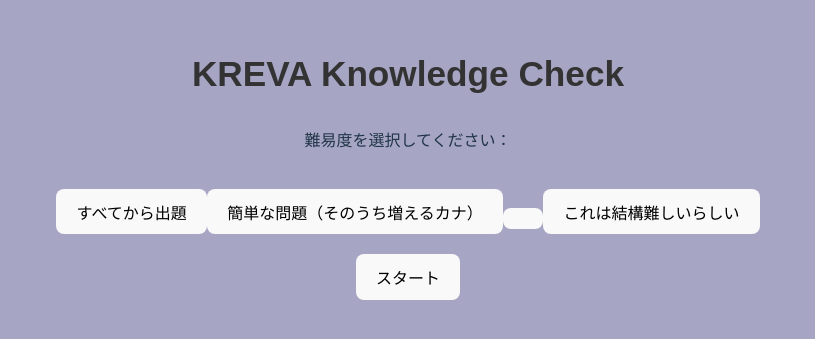
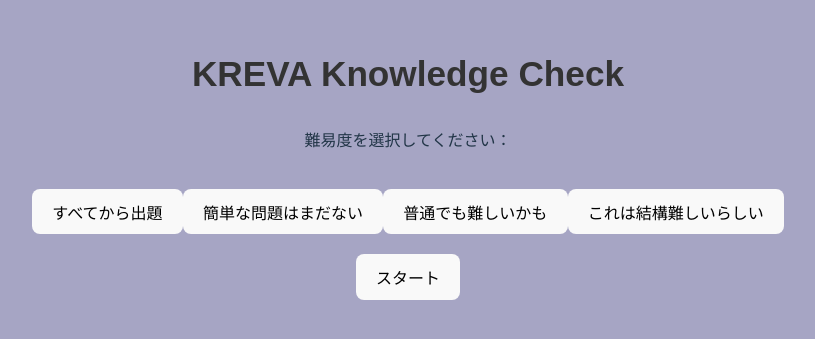
Before and after one commit to kanon2024s/KRE908-knowledge-check, a React (Vite) app: page / in a window 1280 px wide. Shown: the part 101-440 px from the top of the page, without its empty margins (232-1047 px from the left). Built offline with nearby package versions, Linux system fonts and the light colour scheme.

Commit message:
Update App.jsx

```diff
--- a/src/App.jsx
+++ b/src/App.jsx
@@ -334,8 +334,8 @@
     >
       {{
         all: "すべてから出題",
-        easy: "簡単な問題（そのうち増えるカナ）",
-        normal: "普通でも難しいかも",
+        easy: "簡単な問題はまだない",
+        medium: "普通でも難しいかも",
         hard: "これは結構難しいらしい",
       }[level]}
     </button>
```
